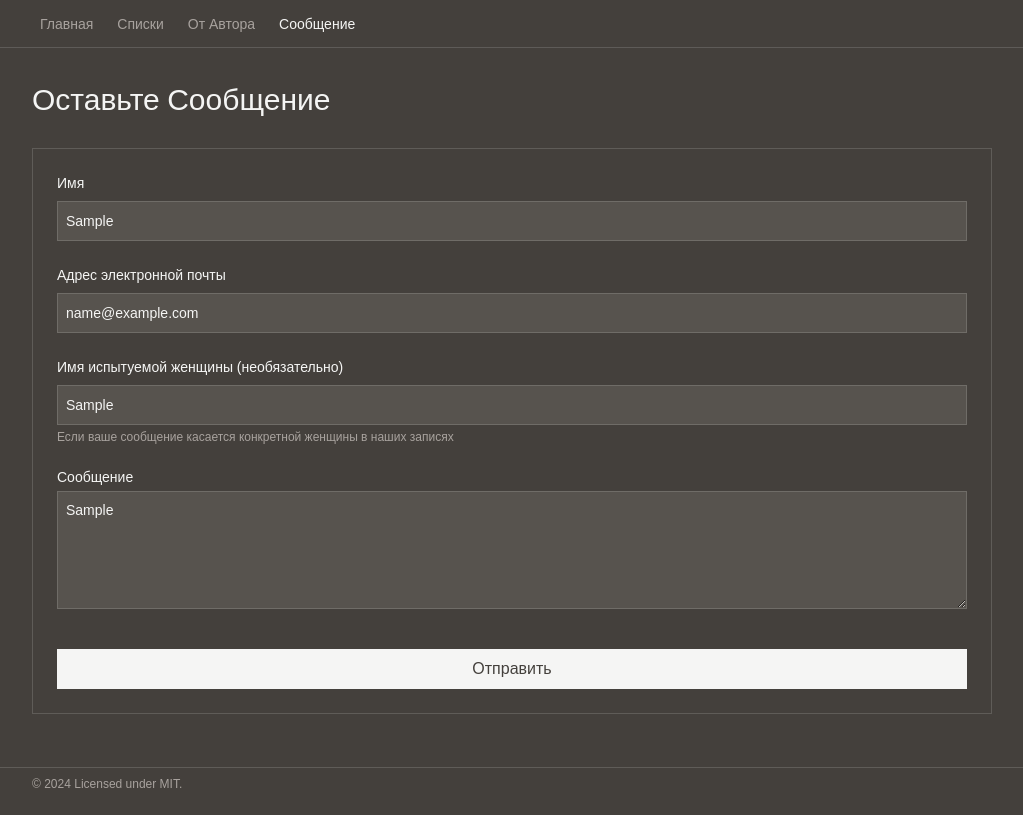
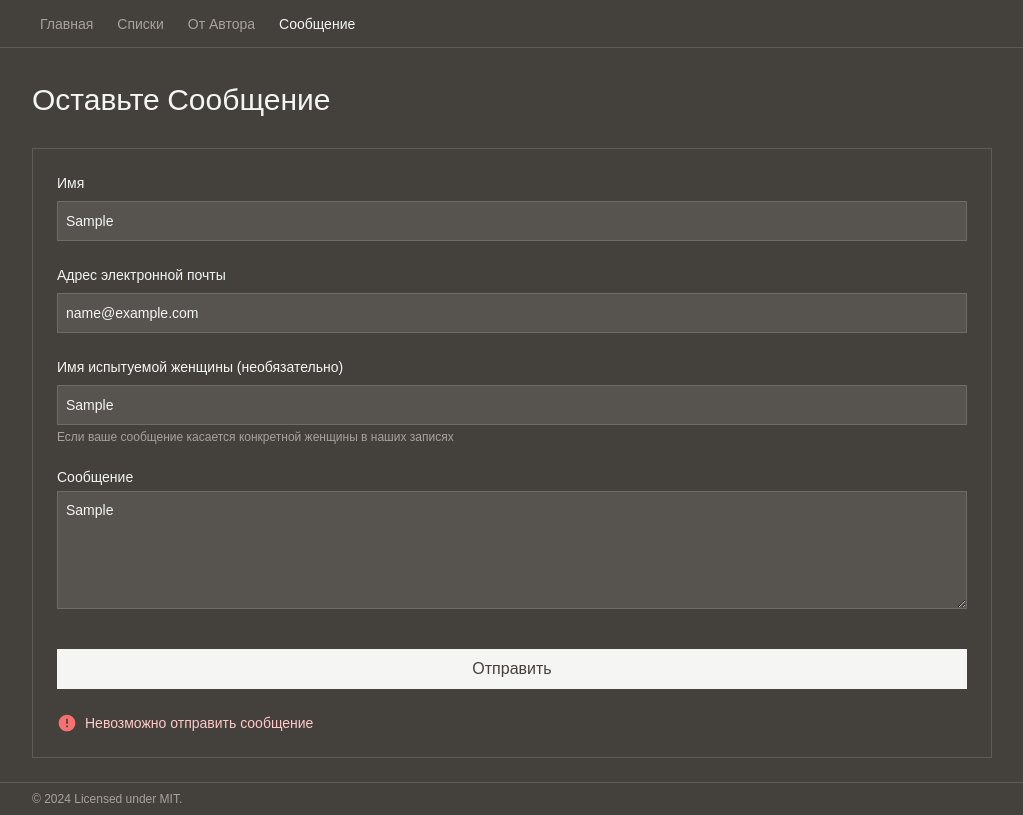
Before and after one commit to eharvey328/proj_v2, a Next.js app: page /proj_v2/contact in a window 1280 px wide. Both pictures are taken after typing "Sample", "name@example.com", "Sample", "Sample" into the empty fields and a click on the button "Oтправить". Shown: the whole page, without its empty margins (128-1151 px from the left). Built offline with nearby package versions, Linux system fonts and the light colour scheme; a web font is replaced by a local one.

Commit message:
connects email submit

```diff
--- a/next.config.ts
+++ b/next.config.ts
@@ -7,6 +7,11 @@ const nextConfig: NextConfig = {
     unoptimized: true,
   },
   reactStrictMode: true,
+  env: {
+    EMAILJS_PUBLIC_KEY: process.env.NEXT_PUBLIC_EMAILJS_PUBLIC_KEY,
+    EMAILJS_SERVICE_ID: process.env.NEXT_PUBLIC_EMAILJS_SERVICE_ID,
+    EMAILJS_TEMPLATE_ID: process.env.NEXT_PUBLIC_EMAILJS_TEMPLATE_ID,
+  },
 };
 
 export default nextConfig;
--- a/package.json
+++ b/package.json
@@ -10,6 +10,7 @@
     "deploy": "touch out/.nojekyll && gh-pages -d out -t true"
   },
   "dependencies": {
+    "@emailjs/browser": "^4.4.1",
     "@motionone/utils": "^10.18.0",
     "clsx": "^2.1.1",
     "framer-motion": "^11.11.10",
@@ -32,6 +33,7 @@
     "gh-pages": "^6.2.0",
     "postcss": "^8.4.47",
     "tailwindcss": "^3.4.14",
-    "typescript": "^5.6.3"
+    "typescript": "^5.6.3",
+    "zod": "^3.23.8"
   }
 }
--- a/src/app/contact/ContactForm.tsx
+++ b/src/app/contact/ContactForm.tsx
@@ -1,24 +1,26 @@
 "use client";
 
+import { useState } from "react";
+import emailjs from "@emailjs/browser";
 import { TextArea } from "@/components/TextArea";
 import { TextField } from "@/components/TextField";
-import { FormEvent, useRef } from "react";
+import { StatusMessage } from "@/components/StatusMessage";
 
 export function ContactForm() {
-  const formRef = useRef<HTMLFormElement>(null);
+  const [isSending, setIsSending] = useState(false);
+  const [result, setResult] = useState<boolean | null>(null);
 
-  function handleSubmit(e: FormEvent<HTMLFormElement>) {
-    e.preventDefault();
-    if (!formRef.current) return;
-
-    const formData = new FormData(formRef.current);
-    const data = Object.fromEntries(formData);
-    console.log(data);
+  async function handleSubmit(event: React.FormEvent<HTMLFormElement>) {
+    setResult(null);
+    event.preventDefault();
+    setIsSending(true);
+    const result = await sendEmail(event.currentTarget);
+    setResult(result.success);
+    setIsSending(false);
   }
 
   return (
     <form
-      ref={formRef}
       className="flex flex-col gap-6 border p-4 sm:p-6"
       onSubmit={handleSubmit}
     >
@@ -39,9 +41,36 @@ export function ContactForm() {
       <button
         type="submit"
         className="bg-foreground text-background px-4 py-2 hover:bg-stone-300 transition-colors mt-4 min-w-48"
+        disabled={isSending}
       >
-        Oтправить
+        {isSending ? "Oтправка..." : "Oтправить"}
       </button>
+
+      {result === true && <StatusMessage>Сообщение отправлено!</StatusMessage>}
+      {result === false && (
+        <StatusMessage type="error">
+          Невозможно отправить сообщение
+        </StatusMessage>
+      )}
     </form>
   );
 }
+
+async function sendEmail(form: EventTarget & HTMLFormElement) {
+  try {
+    const result = await emailjs.sendForm(
+      process.env.EMAILJS_SERVICE_ID!,
+      process.env.EMAILJS_TEMPLATE_ID!,
+      form,
+      process.env.EMAILJS_PUBLIC_KEY
+    );
+
+    if (result.status === 200) {
+      return { success: true };
+    }
+
+    return { success: false };
+  } catch {
+    return { success: false };
+  }
+}
--- /dev/null
+++ b/src/components/StatusMessage.tsx
@@ -0,0 +1,31 @@
+import { ReactNode } from "react";
+import clsx from "clsx";
+import { CircleCheck } from "./icons/CheckCircle";
+import { Error } from "./icons/Error";
+
+type NotificationProps = {
+  type?: "success" | "error";
+  children: ReactNode;
+};
+
+export function StatusMessage(props: NotificationProps) {
+  const { type = "success", children } = props;
+
+  const isSuccess = type === "success";
+  const isError = type === "error";
+
+  return (
+    <div className="flex items-center gap-2">
+      {isSuccess && <CircleCheck className="text-green-400 h-5 w-5" />}
+      {isError && <Error className="text-red-400 h-5 w-5" />}
+      <p
+        className={clsx("text-sm", {
+          "text-green-200": isSuccess,
+          "text-red-200": isError,
+        })}
+      >
+        {children}
+      </p>
+    </div>
+  );
+}
--- /dev/null
+++ b/src/components/icons/CheckCircle.tsx
@@ -0,0 +1,24 @@
+import clsx from "clsx";
+import { ComponentProps } from "react";
+
+export function CircleCheck(props: ComponentProps<"svg">) {
+  const { className, ...rest } = props;
+  return (
+    <svg
+      className={clsx(className)}
+      width="24"
+      height="24"
+      viewBox="0 0 24 24"
+      fill="none"
+      xmlns="http://www.w3.org/2000/svg"
+      {...rest}
+    >
+      <path
+        d="M12 2C6.48 2 2 6.48 2 12s4.48 10 10 10 10-4.48 10-10S17.52 2 12 2m-2 15-5-5 1.41-1.41L10 14.17l7.59-7.59L19 8z"
+        fill="currentColor"
+        fillRule="evenodd"
+        clipRule="evenodd"
+      />
+    </svg>
+  );
+}
--- /dev/null
+++ b/src/components/icons/Close.tsx
@@ -0,0 +1,24 @@
+import clsx from "clsx";
+import { ComponentProps } from "react";
+
+export function Close(props: ComponentProps<"svg">) {
+  const { className, ...rest } = props;
+  return (
+    <svg
+      className={clsx(className)}
+      width="24"
+      height="24"
+      viewBox="0 0 24 24"
+      fill="none"
+      xmlns="http://www.w3.org/2000/svg"
+      {...rest}
+    >
+      <path
+        d="M19 6.41 17.59 5 12 10.59 6.41 5 5 6.41 10.59 12 5 17.59 6.41 19 12 13.41 17.59 19 19 17.59 13.41 12z"
+        fill="currentColor"
+        fillRule="evenodd"
+        clipRule="evenodd"
+      />
+    </svg>
+  );
+}
--- /dev/null
+++ b/src/components/icons/Error.tsx
@@ -0,0 +1,24 @@
+import clsx from "clsx";
+import { ComponentProps } from "react";
+
+export function Error(props: ComponentProps<"svg">) {
+  const { className, ...rest } = props;
+  return (
+    <svg
+      className={clsx(className)}
+      width="24"
+      height="24"
+      viewBox="0 0 24 24"
+      fill="none"
+      xmlns="http://www.w3.org/2000/svg"
+      {...rest}
+    >
+      <path
+        d="M12 2C6.48 2 2 6.48 2 12s4.48 10 10 10 10-4.48 10-10S17.52 2 12 2m1 15h-2v-2h2zm0-4h-2V7h2z"
+        fill="currentColor"
+        fillRule="evenodd"
+        clipRule="evenodd"
+      />
+    </svg>
+  );
+}
```
Also changed, not shown: 1 other file (tests, documents, lock files or other folders).
